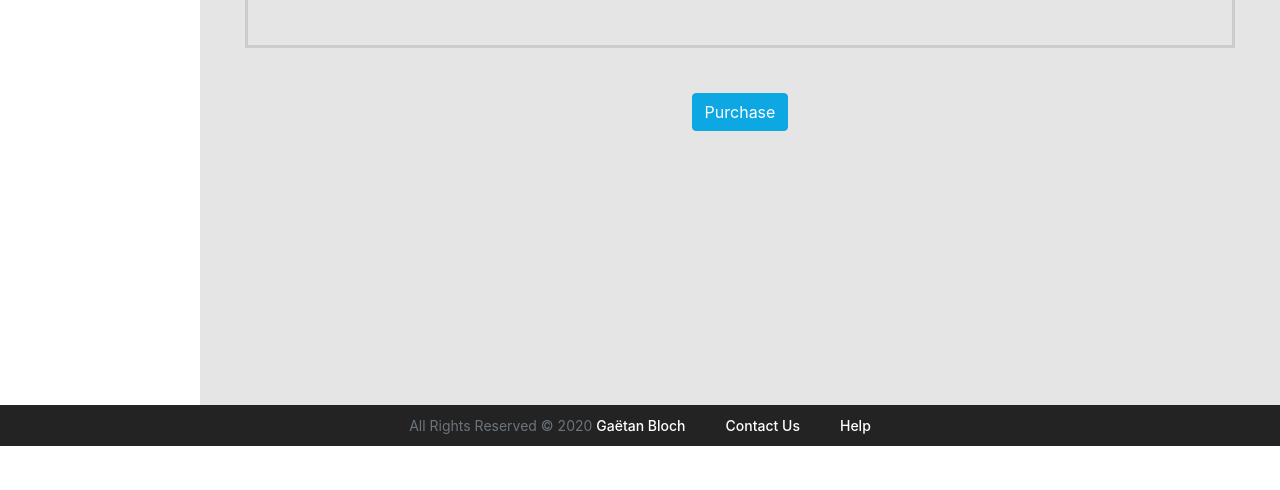
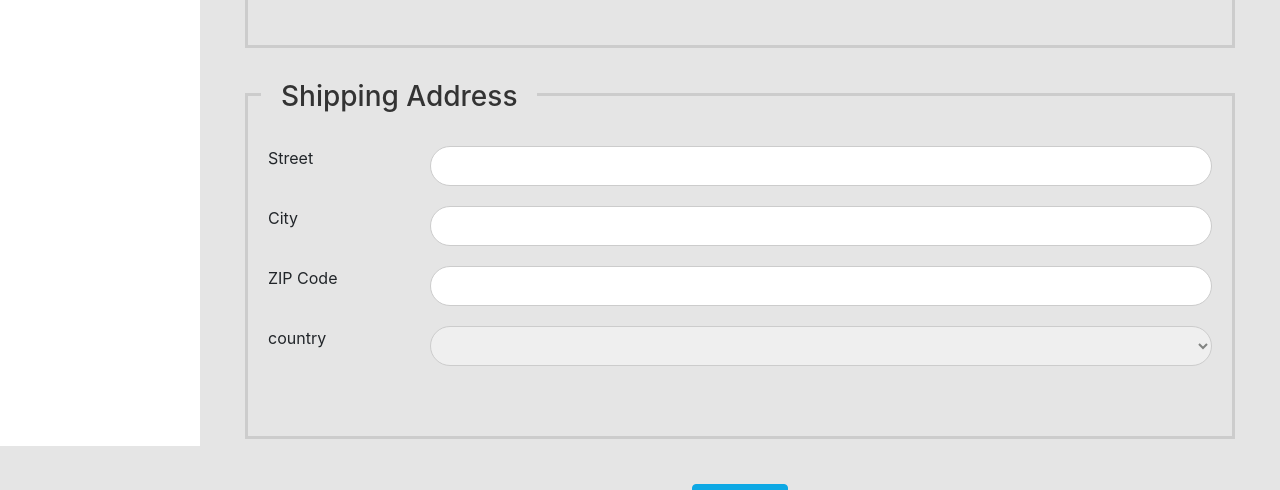
Before and after one commit to utopia-001/angular-realworld-example-app, an Angular app: page /#/checkout in a window 1280 px wide. Shown: the part 354-844 px from the top of the page. Before the commit the page ends 800 px from the top, so only its background shows below. Built offline with nearby package versions, Linux system fonts and the light colour scheme; no server answers.

Commit message:
Added Shipping address to the checkout form

```diff
--- a/src/app/checkout/checkout.component.html
+++ b/src/app/checkout/checkout.component.html
@@ -39,6 +39,53 @@
           </div>
         </div>
 
+        <!-- Shipping address form group -->
+        <div formGroupName="shippingAddress" class="form-area">
+          <h3>Shipping Address</h3>
+          <div class="row">
+            <div class="col-md-2">
+              <label for="street">Street</label>
+            </div>
+            <div class="col-md-10">
+              <div class="input-space">
+                <input id="street" type="text" formControlName="street">
+              </div>
+            </div>
+          </div>
+          <div class="row">
+            <div class="col-md-2">
+              <label for="city">City</label>
+            </div>
+            <div class="col-md-10">
+              <div class="input-space">
+                <input id="city" type="text" formControlName="city">
+              </div>
+            </div>
+          </div>
+          <div class="row">
+            <div class="col-md-2">
+              <label for="zipCode">ZIP Code</label>
+            </div>
+            <div class="col-md-10">
+              <div class="input-space">
+                <input id="zipCode" type="email" formControlName="zipCode">
+              </div>
+            </div>
+          </div>
+          <div class="row">
+            <div class="col-md-2">
+              <label for="country">country</label>
+            </div>
+            <div class="col-md-10">
+              <div class="input-space">
+                <select id="country" formControlName="country">
+                  <option value="france">France</option>
+                </select>
+              </div>
+            </div>
+          </div>
+        </div>
+
         <!-- Submit button -->
         <div class="text-center">
           <button type="submit" class="btn btn-info">Purchase</button>
--- a/src/app/checkout/checkout.component.ts
+++ b/src/app/checkout/checkout.component.ts
@@ -18,6 +18,13 @@ export class CheckoutComponent implements OnInit {
         firstName: [''],
         lastName: [''],
         email: ['']
+      }),
+      shippingAddress: this.formBuilder.group({
+        street: [''],
+        city: [''],
+        state: [''],
+        country: [''],
+        zipCode: ['']
       })
     });
   }
```
